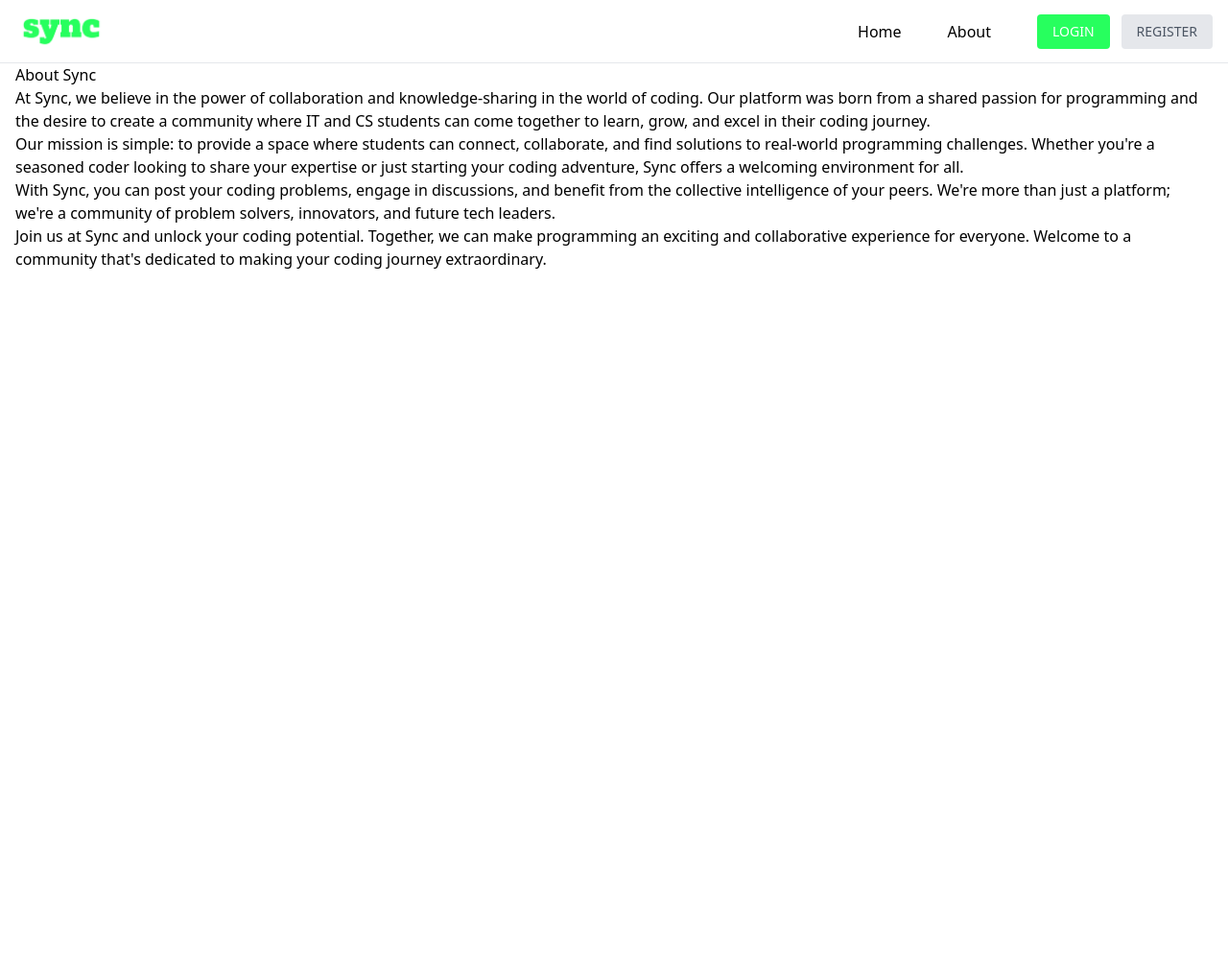
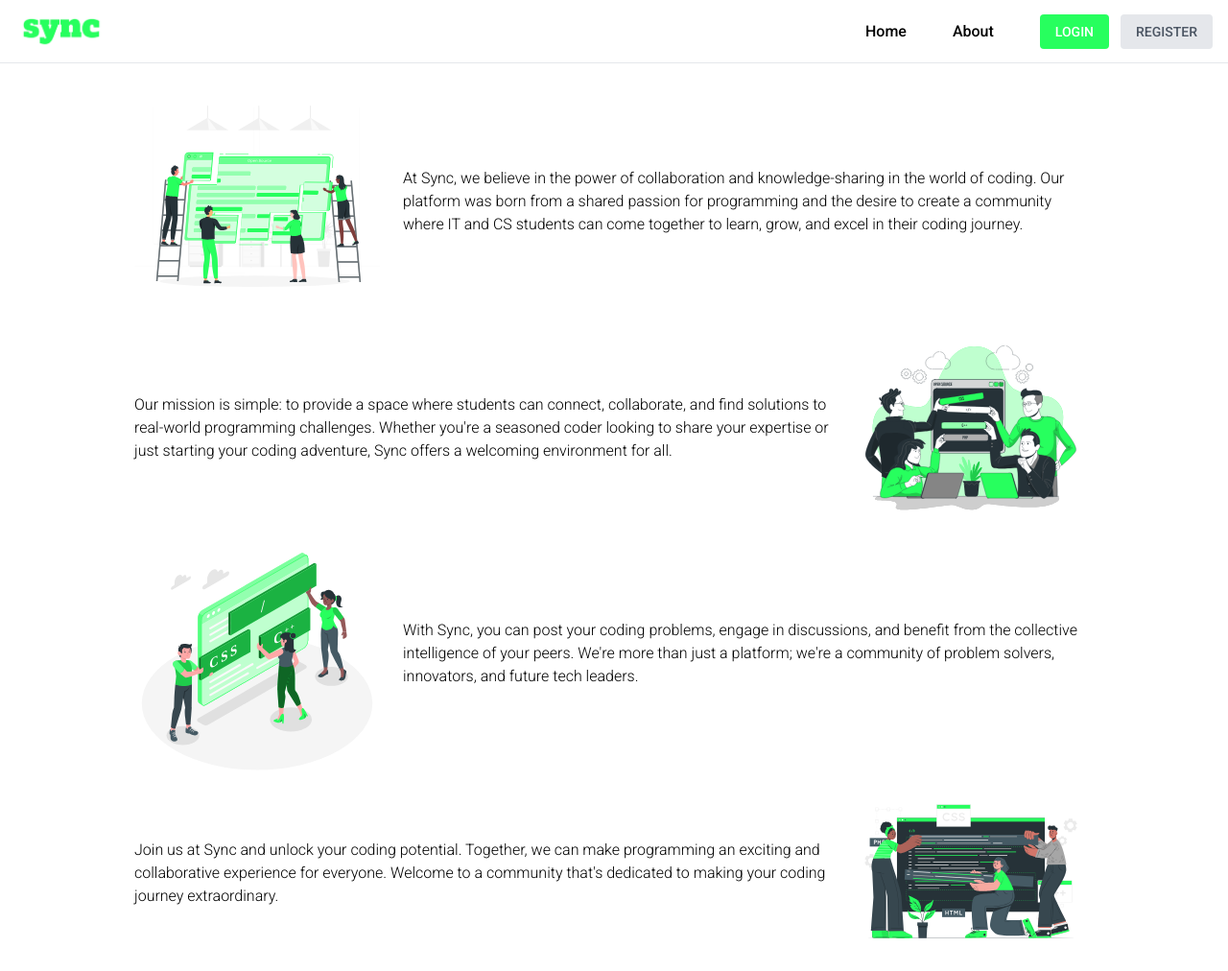
Before and after one commit to ItsMeJosue0021/sync, a Django app: page /about/ in a window 1280 px wide. Shown: the whole page at 96% size. Before the commit the page ends 280 px from the top, so only its background shows below. Run offline with Django 4.2, Linux system fonts and the light colour scheme; some libraries are stand-ins or nearby versions.

Commit message:
worked on the main page of the site

```diff
--- a/sync/static/css/style.css
+++ b/sync/static/css/style.css
@@ -1,3 +1,9 @@
+@import url('https://fonts.googleapis.com/css2?family=Roboto:ital,wght@0,100;0,300;0,400;0,500;0,700;0,900;1,100;1,300;1,400&display=swap');
+
+* {
+  font-family: 'Roboto', sans-serif;
+}
+
 .hero-pattern  {
     --dot-bg: white;
     --dot-color: black;
@@ -7,4 +13,4 @@
           linear-gradient(90deg, var(--dot-bg) calc(var(--dot-space) - var(--dot-size)), transparent 1%) center / var(--dot-space) var(--dot-space),
           linear-gradient(var(--dot-bg) calc(var(--dot-space) - var(--dot-size)), transparent 1%) center / var(--dot-space) var(--dot-space),
           var(--dot-color);
-  }
+}
--- a/sync/templates/components/header.html
+++ b/sync/templates/components/header.html
@@ -1,5 +1,5 @@
 {% load static %}
-<header class="bg-white py-3 border-b border-gray-200">
+<header class="bg-white py-3 border-b border-gray-200 sticky top-0">
     <div class="flex items-center justify-between w-full max-w-[1300px] mx-auto px-4">
       <a href="{% url 'home' %}">
         <img src="{% static 'images/icons/sync.png' %}" alt="" srcset=""
--- a/sync/templates/components/register/account-info.html
+++ b/sync/templates/components/register/account-info.html
@@ -6,7 +6,7 @@
                 <label for="email" class="font-medium text-sm">Email</label>
                 <input type="email" name="email" id="email" class="text-sm rounded border border-gray-300">
             </div>
-            <div class="flex items-start space-x-4">
+            <div class="flex flex-col md:flex-row items-start space-y-2 md:space-y-0 md:space-x-4">
                 <div class="w-full flex flex-col space-y-1">
                     <label for="password" class="font-medium text-sm">Password</label>
                     <div class="relative rounded ">
@@ -15,7 +15,7 @@
                     </div>
                 </div>
                 <div class="w-full flex flex-col space-y-1">
-                    <div class="flex flex-col md:flex-row items-baseline space-x-2">
+                    <div class="flex flex-col md:flex-row items-baseline md:space-x-2">
                         <label for="confirmPassword" class="font-medium text-sm">Confirm Password</label>
                         <span class="error text-red-600 text-xs"></span>
                     </div>
--- a/sync/templates/pages/about.html
+++ b/sync/templates/pages/about.html
@@ -4,12 +4,28 @@
 {% block content %}
     <section>
         <div class="flex items-center justify-between w-full max-w-[1300px] mx-auto px-4">
-            <div>
-                <h1>About Sync</h1>
-                <p>At Sync, we believe in the power of collaboration and knowledge-sharing in the world of coding. Our platform was born from a shared passion for programming and the desire to create a community where IT and CS students can come together to learn, grow, and excel in their coding journey.</p>
-                <p>Our mission is simple: to provide a space where students can connect, collaborate, and find solutions to real-world programming challenges. Whether you're a seasoned coder looking to share your expertise or just starting your coding adventure, Sync offers a welcoming environment for all.</p>
-                <p>With Sync, you can post your coding problems, engage in discussions, and benefit from the collective intelligence of your peers. We're more than just a platform; we're a community of problem solvers, innovators, and future tech leaders.</p>
-                <p>Join us at Sync and unlock your coding potential. Together, we can make programming an exciting and collaborative experience for everyone. Welcome to a community that's dedicated to making your coding journey extraordinary.</p>
+            <div class="w-full max-w-[1000px] mx-auto py-4">
+                <div class="flex flex-col space-y-4">
+                    <div class="flex flex-col md:flex-row items-center md:space-x-6 space-x-0 space-y-4 md:space-y-0">
+                        <img src="{% static 'images/about1.svg' %}" alt="" class="w-64">
+                        <p class="font-light text-center md:text-left">At Sync, we believe in the power of collaboration and knowledge-sharing in the world of coding. Our platform was born from a shared passion for programming and the desire to create a community where IT and CS students can come together to learn, grow, and excel in their coding journey.</p>
+                    </div>
+
+                    <div class="flex flex-col-reverse md:flex-row items-center space-x-6 md:space-x-0">
+                        <p class="font-light text-center md:text-left"">Our mission is simple: to provide a space where students can connect, collaborate, and find solutions to real-world programming challenges. Whether you're a seasoned coder looking to share your expertise or just starting your coding adventure, Sync offers a welcoming environment for all.</p>
+                        <img src="{% static 'images/about2.svg' %}" alt="" class="w-64 mb-4 md:mb-0">
+                    </div>
+
+                    <div class="flex flex-col md:flex-row items-center md:space-x-6 space-x-0 space-y-4 md:space-y-0">
+                        <img src="{% static 'images/about3.svg' %}" alt="" class="w-64">
+                        <p class="font-light text-center md:text-left"">With Sync, you can post your coding problems, engage in discussions, and benefit from the collective intelligence of your peers. We're more than just a platform; we're a community of problem solvers, innovators, and future tech leaders.</p>
+                    </div>
+
+                    <div class="flex flex-col-reverse md:flex-row items-center space-x-6 md:space-x-0">
+                        <p class="font-light text-center md:text-left"">Join us at Sync and unlock your coding potential. Together, we can make programming an exciting and collaborative experience for everyone. Welcome to a community that's dedicated to making your coding journey extraordinary.</p>
+                        <img src="{% static 'images/about.svg' %}" alt="" class="w-64 mb-4 md:mb-0">
+                    </div>
+                </div>
             </div>
         </div>
     </section>
--- a/sync/urls.py
+++ b/sync/urls.py
@@ -5,5 +5,9 @@ urlpatterns = [
     path('', views.home, name='home'),
     path('about/', views.about, name="about"),
     path('login/', views.login, name="login"),
-    path('register/', views.register, name="register")
+    path('register/', views.register, name="register"),
+
+    path('feed/', views.feed, name='feed'),
+    path('profile/', views.profile, name='profile'),
+
 ]
--- a/sync/views.py
+++ b/sync/views.py
@@ -11,3 +11,9 @@ def login(request):
 
 def register(request):
     return render(request, 'pages/register.html')
+
+def feed(request):
+    return render(request, 'pages/feed.html')
+
+def profile(request):
+    return render(request, 'pages/profile.html')
--- a/theme/static/css/dist/styles.css
+++ b/theme/static/css/dist/styles.css
@@ -767,6 +767,10 @@ select {
   position: relative;
 }
 
+.sticky {
+  position: sticky;
+}
+
 .bottom-10 {
   bottom: 2.5rem;
 }
@@ -868,6 +872,18 @@ select {
   margin-left: 0.75rem;
 }
 
+.mt-2 {
+  margin-top: 0.5rem;
+}
+
+.mt-4 {
+  margin-top: 1rem;
+}
+
+.mb-4 {
+  margin-bottom: 1rem;
+}
+
 .block {
   display: block;
 }
@@ -940,8 +980,44 @@ select {
   width: 100%;
 }
 
+.w-96 {
+  width: 24rem;
+}
+
+.w-2 {
+  width: 0.5rem;
+}
+
+.w-32 {
+  width: 8rem;
+}
+
+.w-1\/4 {
+  width: 25%;
+}
+
+.w-2\/4 {
+  width: 50%;
+}
+
+.w-12 {
+  width: 3rem;
+}
+
+.w-28 {
+  width: 7rem;
+}
+
 .max-w-\[1300px\] {
   max-width: 1300px;
+}
+
+.max-w-\[100\] {
+  max-width: 100;
+}
+
+.max-w-\[1000px\] {
+  max-width: 1000px;
 }
 
 .flex-1 {
@@ -1066,6 +1146,30 @@ select {
   margin-bottom: calc(1.5rem * var(--tw-space-y-reverse));
 }
 
+.space-y-3 > :not([hidden]) ~ :not([hidden]) {
+  --tw-space-y-reverse: 0;
+  margin-top: calc(0.75rem * calc(1 - var(--tw-space-y-reverse)));
+  margin-bottom: calc(0.75rem * var(--tw-space-y-reverse));
+}
+
+.space-x-6 > :not([hidden]) ~ :not([hidden]) {
+  --tw-space-x-reverse: 0;
+  margin-right: calc(1.5rem * var(--tw-space-x-reverse));
+  margin-left: calc(1.5rem * calc(1 - var(--tw-space-x-reverse)));
+}
+
+.space-x-0 > :not([hidden]) ~ :not([hidden]) {
+  --tw-space-x-reverse: 0;
+  margin-right: calc(0px * var(--tw-space-x-reverse));
+  margin-left: calc(0px * calc(1 - var(--tw-space-x-reverse)));
+}
+
+.space-x-1 > :not([hidden]) ~ :not([hidden]) {
+  --tw-space-x-reverse: 0;
+  margin-right: calc(0.25rem * var(--tw-space-x-reverse));
+  margin-left: calc(0.25rem * calc(1 - var(--tw-space-x-reverse)));
+}
+
 .overflow-y-auto {
   overflow-y: auto;
 }
@@ -1247,6 +1380,10 @@ select {
 
 .font-semibold {
   font-weight: 600;
+}
+
+.font-light {
+  font-weight: 300;
 }
 
 .uppercase {
@@ -1406,6 +1552,10 @@ select {
 }
 
 @media (min-width: 768px) {
+  .md\:mb-0 {
+    margin-bottom: 0px;
+  }
+
   .md\:block {
     display: block;
   }
@@ -1436,6 +1586,30 @@ select {
     margin-bottom: calc(0px * var(--tw-space-y-reverse));
   }
 
+  .md\:space-x-4 > :not([hidden]) ~ :not([hidden]) {
+    --tw-space-x-reverse: 0;
+    margin-right: calc(1rem * var(--tw-space-x-reverse));
+    margin-left: calc(1rem * calc(1 - var(--tw-space-x-reverse)));
+  }
+
+  .md\:space-x-2 > :not([hidden]) ~ :not([hidden]) {
+    --tw-space-x-reverse: 0;
+    margin-right: calc(0.5rem * var(--tw-space-x-reverse));
+    margin-left: calc(0.5rem * calc(1 - var(--tw-space-x-reverse)));
+  }
+
+  .md\:space-x-0 > :not([hidden]) ~ :not([hidden]) {
+    --tw-space-x-reverse: 0;
+    margin-right: calc(0px * var(--tw-space-x-reverse));
+    margin-left: calc(0px * calc(1 - var(--tw-space-x-reverse)));
+  }
+
+  .md\:space-x-6 > :not([hidden]) ~ :not([hidden]) {
+    --tw-space-x-reverse: 0;
+    margin-right: calc(1.5rem * var(--tw-space-x-reverse));
+    margin-left: calc(1.5rem * calc(1 - var(--tw-space-x-reverse)));
+  }
+
   .md\:py-3 {
     padding-top: 0.75rem;
     padding-bottom: 0.75rem;
```
Also changed, not shown: other parts of theme/static/css/dist/styles.css (+72 -6 lines), sync/templates/pages/feed.html (added, +62 -0 lines), sync/templates/pages/login.html (+16 -9 lines), sync/static/images/about.svg (added), sync/static/images/about1.svg (added), sync/static/images/about2.svg (added), sync/static/images/about3.svg (added), sync/templates/pages/profile.html (added).
